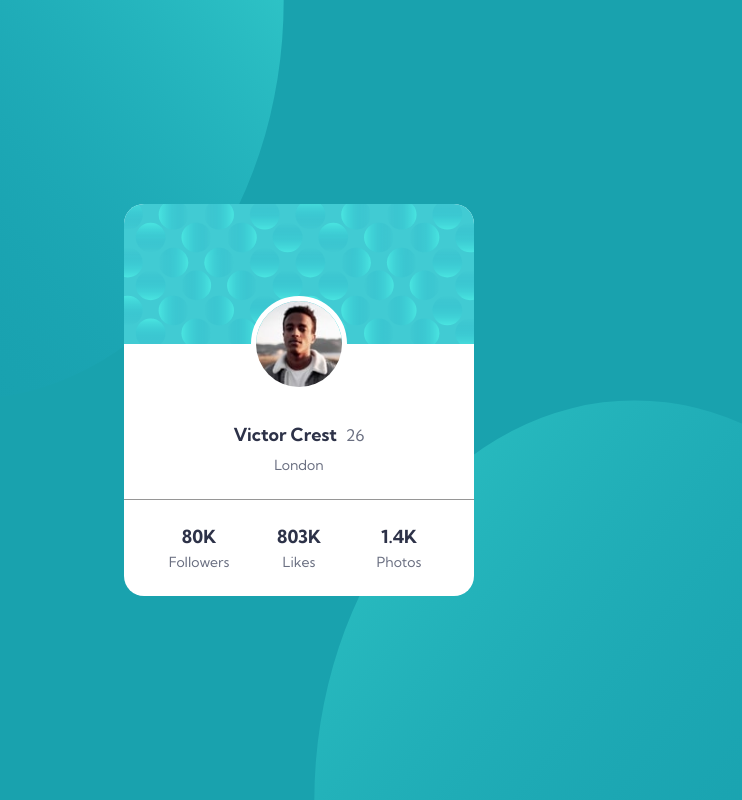
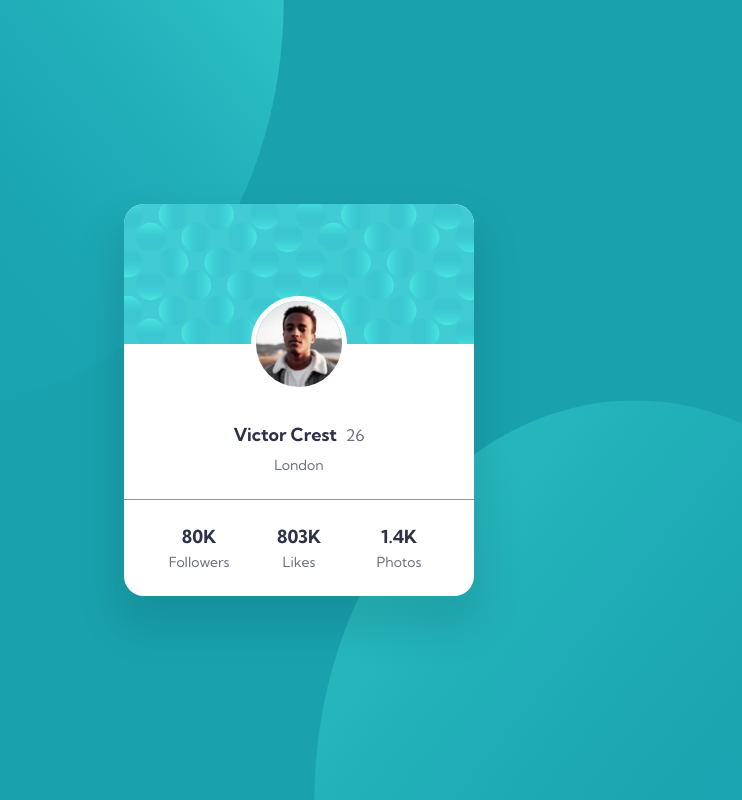
Before and after one commit to Shubhamgoyal26/profile-card-component, a plain HTML site: page index.html in a window 1280 px wide. Shown: the whole page, without its empty margins (341-1083 px from the left). Drawn offline with Linux system fonts and the light colour scheme.

Commit message:
Add box shadow to card

```diff
--- a/style.css
+++ b/style.css
@@ -53,6 +53,7 @@ main{
 article{
     background-color: hsl(0, 0%, 100%);
     border-radius: 20px;
+    box-shadow: rgba(0, 0, 0, 0.1) 0px 25px 40px 10px;
 }
 
 header{
```
